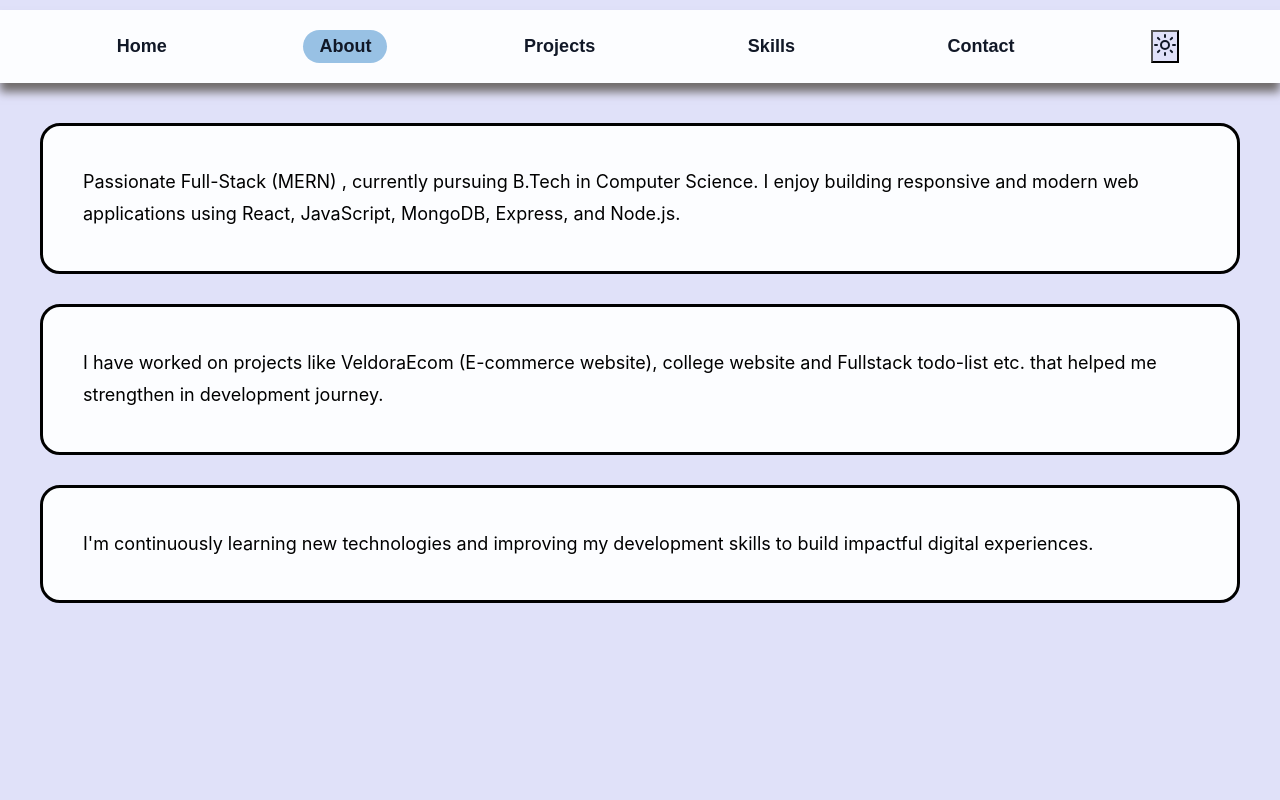
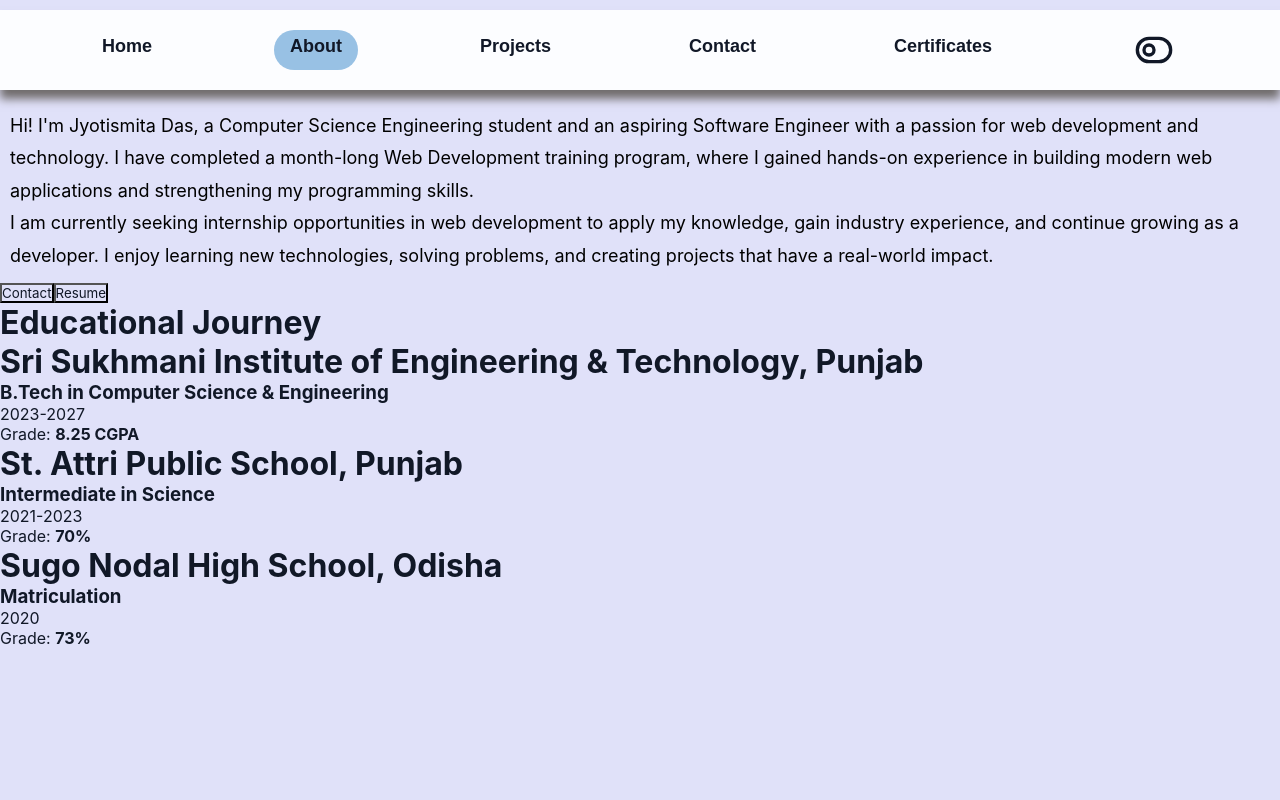
Before and after one commit to jyotismita-das-365/Portfolio, a React (Vite) app in the folder jyotismita/: page /about in a window 1280 px wide. Shown: the top 800 px of the page. Built offline with nearby package versions, Linux system fonts and the light colour scheme.

Commit message:
Continue

```diff
--- a/jyotismita/src/App.jsx
+++ b/jyotismita/src/App.jsx
@@ -1,12 +1,11 @@
 import Nav from "../src/components/Pages/Nav/Nav";
 import "./index.css";
 import { Routes, Route } from "react-router-dom";
-import Resume from "./components/Pages/Resume/Resume";
 import Home from './components/Pages/Home/Home';
 import About from './components/Pages/About/About';
-import Skills from './components/Pages/Skills/Skills';
 import Projects from './components/Pages/Projects/Projects';
 import Contact from './components/Pages/Contact/Contact';
+import Certificate from './components/Pages/Certificate/certificate'
 
 function App() {
   return (
@@ -17,9 +16,8 @@ function App() {
         <Route path="/" element={<Home />}></Route>
         <Route path="/about" element={<About />}></Route>
         <Route path="/projects" element={<Projects />}></Route>
-        <Route path="/skills" element={<Skills />}></Route>
         <Route path="/contact" element={<Contact />}></Route>
-        <Route path="/resume" element={<Resume />}></Route>
+        <Route path="/certificate" element={<Certificate />}></Route>
       </Routes>
     </>
   );
--- a/jyotismita/src/components/Pages/About/About.css
+++ b/jyotismita/src/components/Pages/About/About.css
@@ -1,20 +1,15 @@
 .about {
-  min-height: 100vh;
-  padding: 40px;
+  padding: 10px;
+  padding-top: 20px;
 }
 
 .about p{
   font-size: 18px;
   line-height: 1.8;
-  margin-bottom: 30px;
-  padding: 40px;
-  border: 3px solid black;
-  border-radius: 20px;
 }
 
 .light-about p{
   color: black;
-  background-color: var(--primary-color);
 }
 
 .dark-about p{
--- a/jyotismita/src/components/Pages/About/About.jsx
+++ b/jyotismita/src/components/Pages/About/About.jsx
@@ -9,20 +9,35 @@ const About = () => {
       <div className={
         theme === "dark" ? "about dark-about" : "about light-about"
       }>
-        <p>
-          Passionate Full-Stack (MERN) , currently pursuing B.Tech
-          in Computer Science. I enjoy building responsive and modern web
-          applications using React, JavaScript, MongoDB, Express, and Node.js.
-        </p>
+        <p>Hi! I'm Jyotismita Das, a Computer Science Engineering student and an aspiring Software Engineer with a passion for web development and technology. I have completed a month-long Web Development training program, where I gained hands-on experience in building modern web applications and strengthening my programming skills.</p>
+        <p>I am currently seeking internship opportunities in web development to apply my knowledge, gain industry experience, and continue growing as a developer. I enjoy learning new technologies, solving problems, and creating projects that have a real-world impact.</p>
+      </div>
+      <div>
+        <button>Contact</button>
+        <button>Resume</button>
+      </div>
+      <div>
+        <h1>Educational Journey</h1>
+        <div>
+          <h1>Sri Sukhmani Institute of Engineering & Technology, Punjab</h1>
+          <h3>B.Tech in Computer Science & Engineering</h3>
+          <p>2023-2027</p>
+          <p>Grade: <b>8.25 CGPA</b></p>
+        </div>
 
-        <p>
-          I have worked on projects like VeldoraEcom (E-commerce website),  college website and Fullstack todo-list etc. that helped me strengthen in development journey.
-        </p>
+        <div>
+          <h1>St. Attri Public School, Punjab</h1>
+          <h3>Intermediate in Science</h3>
+          <p>2021-2023</p>
+          <p>Grade: <b>70%</b></p>
+        </div>
 
-        <p>
-          I'm continuously learning new technologies and improving my
-          development skills to build impactful digital experiences.
-        </p>
+        <div>
+          <h1>Sugo Nodal High School, Odisha</h1>
+          <h3>Matriculation</h3>
+          <p>2020</p>
+          <p>Grade: <b>73%</b></p>
+        </div>
       </div>
     </>
   );
--- a/jyotismita/src/components/Pages/Banner/Banner.jsx
+++ b/jyotismita/src/components/Pages/Banner/Banner.jsx
@@ -1,7 +1,5 @@
 import Profile from "../../../assets/profile.png";
 import "./Banner.css";
-import Resume from "../Resume/Resume"
-import {Link} from "react-router-dom"
 
 const Banner = () => {
   return (
@@ -17,9 +15,7 @@ const Banner = () => {
             Crafting scalable and interactive web applications using MERN
             technologies.
           </p>
-          <Link to="/resume">
           <button>Resume</button>
-          </Link>
         </div>
       </div>
     </>
--- /dev/null
+++ b/jyotismita/src/components/Pages/Certificate/certificate.jsx
@@ -0,0 +1,9 @@
+const Certificate = () => {
+  return(
+    <>
+    <h1>Hello</h1>
+    </>
+  )
+}
+
+export default Certificate;
--- a/jyotismita/src/components/Pages/Nav/Nav.css
+++ b/jyotismita/src/components/Pages/Nav/Nav.css
@@ -37,3 +37,10 @@
 .dark-navbar{
 
 }
+
+.theme-btn{
+  width: 80px;
+  height: 40px;
+  border: none;
+  background-color: var(--primary-color);
+}
--- a/jyotismita/src/components/Pages/Nav/Nav.jsx
+++ b/jyotismita/src/components/Pages/Nav/Nav.jsx
@@ -1,7 +1,7 @@
 import { NavLink } from 'react-router-dom';
 import './Nav.css'
 import { useTheme } from "../../../context/ThemeContext"
-import { Moon, Sun } from 'lucide-react';
+import { ToggleLeft, ToggleRight } from 'lucide-react';
 const Nav = () => {
 
   const { theme, toggleTheme } = useTheme();
@@ -17,10 +17,10 @@ const Nav = () => {
         <NavLink to="/" className={activeItem}>Home</NavLink>
         <NavLink to="/about" className={activeItem}>About</NavLink>
         <NavLink to="/projects" className={activeItem}>Projects</NavLink>
-        <NavLink to="/skills" className={activeItem}>Skills</NavLink>
         <NavLink to="/contact" className={activeItem}>Contact</NavLink>
+        <NavLink to="/certificate" className={activeItem}>Certificates</NavLink>
 
-        <button onClick = {toggleTheme} className='theme-btn'>{theme === "light" ? <Sun /> : <Moon />}</button>
+        <button onClick = {toggleTheme} className='theme-btn'>{theme === "light" ? <ToggleLeft  className='theme-btn'/> : <ToggleRight className='theme-btn'/>}</button>
       </nav>
   );
 };
--- a/jyotismita/src/components/Pages/Projects/Projects.jsx
+++ b/jyotismita/src/components/Pages/Projects/Projects.jsx
@@ -2,6 +2,7 @@ import "./Projects.css";
 import Project1 from "../../../assets/project1.png";
 
 const Projects = () => {
+  const btnitem = ["ReadMore", "Code"];
   return (
     <>
       <div className="project-container">
@@ -16,8 +17,8 @@ const Projects = () => {
           </p>
 
           <div className="project-buttons">
-            <button>Live Demo</button>
-            <button>GitHub</button>
+            <button>{btnitem[0]}</button>
+            <button>{btnitem[1]}</button>
           </div>
         </div>
         <div className="project-card">
@@ -31,8 +32,8 @@ const Projects = () => {
           </p>
 
           <div className="project-buttons">
-            <button>Live Demo</button>
-            <button>GitHub</button>
+            <button>{btnitem[0]}</button>
+            <button>{btnitem[1]}</button>
           </div>
         </div>
         <div className="project-card">
@@ -46,8 +47,8 @@ const Projects = () => {
           </p>
 
           <div className="project-buttons">
-            <button>Live Demo</button>
-            <button>GitHub</button>
+            <button>{btnitem[0]}</button>
+            <button>{btnitem[1]}</button>
           </div>
         </div>
       </div>
--- a/jyotismita/src/components/Pages/Resume/Resume.jsx
+++ /dev/null
@@ -1,9 +0,0 @@
-const Resume = () => {
-  return (
-    <>
-    <h1>Resume section</h1>
-    </>
-  )
-}
-
-export default Resume;
--- a/jyotismita/src/components/Pages/Skills/Skills.jsx
+++ /dev/null
@@ -1,9 +0,0 @@
-const Skills = () => {
-  return (
-    <>
-    <p>Education is the way to take knowle</p>
-    </>
-  )
-}
-
-export default Skills
--- a/jyotismita/src/main.jsx
+++ b/jyotismita/src/main.jsx
@@ -11,7 +11,7 @@ createRoot(document.getElementById("root")).render(
       <StrictMode>
         <App />
       </StrictMode>
-    </BrowserRouter>,
+    </BrowserRouter>
   </ThemeProvider>
 
 );
```
Also changed, not shown: jyotismita/src/components/Pages/Certificate/certificate.css (added).
